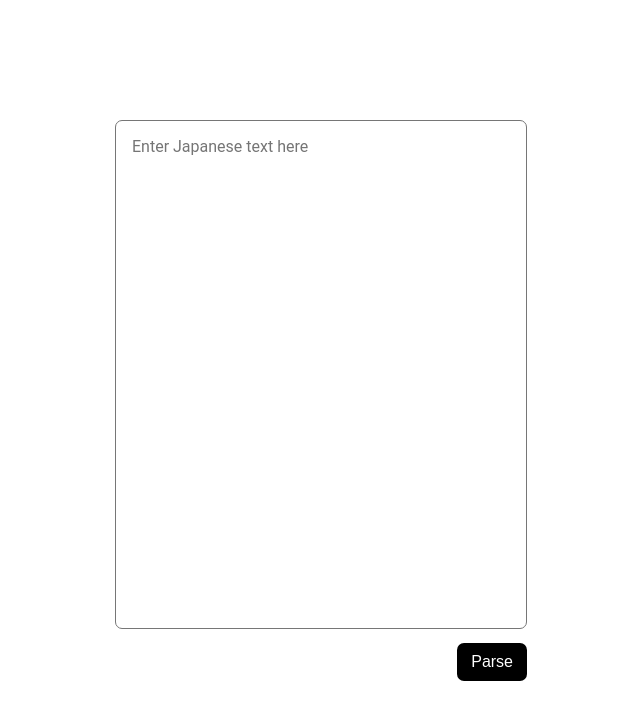
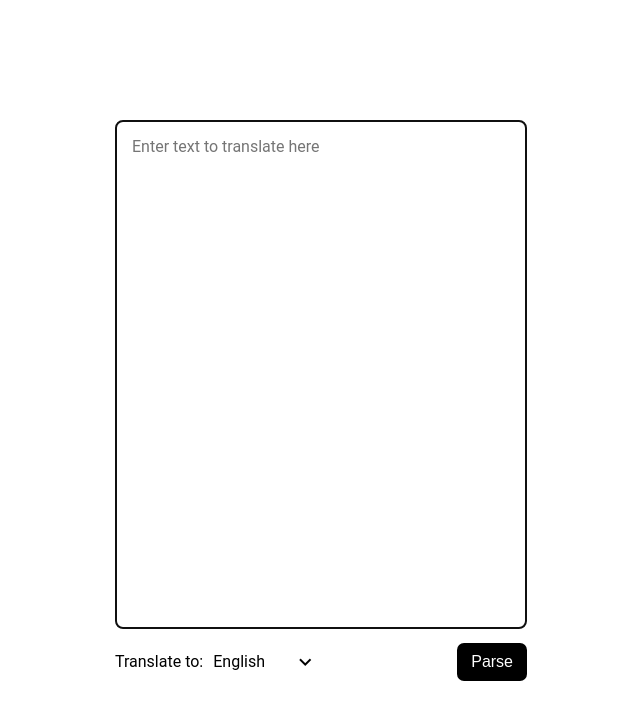
Before and after one commit to lincolnnguyen18/jp-reader, a Vue app: page / in a window 1280 px wide. Shown: the top 720 px of the page, without its empty margins (319-959 px from the left). Built offline with nearby package versions, Linux system fonts and the light colour scheme.

Commit message:
languages

```diff
--- a/src/App.vue
+++ b/src/App.vue
@@ -1,6 +1,41 @@
 <script>
 import Loading from './components/Loading.vue'
+const getCookie = (key) => {
+  let cookie = document.cookie.split('; ')
+  for (let i = 0; i < cookie.length; i++) {
+    let arr = cookie[i].split('=')
+    if (arr[0] === key) {
+      return arr[1]
+    }
+  }
+  return ''
+}
+const clickOutside = {
+  mounted: (el, binding, vnode) => {
+    el.clickOutsideEvent = (e) => {
+      if (!el.contains(e.target)) {
+        binding.value();
+      }
+    };
+    setTimeout(() => {
+      window.addEventListener('click', el.clickOutsideEvent);
+    }, 1);
+  },
+  unmounted: (el) => {
+    window.removeEventListener('click', el.clickOutsideEvent);
+  }
+}
 export default {
+  directives: {
+    clickOutside
+  },
+  computed: {
+    currentLanguageFull: function () {
+      // get index of currentLanguage in langFulls
+      var index = this.langAbbrevs.indexOf(this.currentLanguage)
+      return this.langFulls[index]
+    }
+  },
   data() {
     return {
       japaneseText: "",
@@ -9,7 +44,12 @@ export default {
       language: "ja",
       currentLineText: "",
       backupText: "",
-      loading: false
+      loading: false,
+      langFulls: ["Afrikaans", "Albanian", "Amharic", "Arabic", "Armenian", "Azerbaijani", "Basque", "Belarusian", "Bengali", "Bosnian", "Bulgarian", "Catalan", "Cebuano", "Chinese", "Corsican", "Croatian", "Czech", "Danish", "Dutch", "English", "Esperanto", "Estonian", "Finnish", "French", "Frisian", "Galician", "Georgian", "German", "Greek", "Gujarati", "Haitian Creole", "Hausa", "Hawaiian", "Hebrew", "Hindi", "Hmong", "Hungarian", "Icelandic", "Igbo", "Indonesian", "Irish", "Italian", "Japanese", "Javanese", "Kannada", "Kazakh", "Khmer", "Kinyarwanda", "Korean", "Kurdish", "Kyrgyz", "Lao", "Latvian", "Lithuanian", "Luxembourgish", "Macedonian", "Malagasy", "Malay", "Malayalam", "Maltese", "Maori", "Marathi", "Mongolian", "Myanmar (Burmese)", "Nepali", "Norwegian", "Nyanja (Chichewa)", "Odia (Oriya)", "Pashto", "Persian", "Polish", "Portuguese (Portugal, Brazil)", "Punjabi", "Romanian", "Russian", "Samoan", "Scots Gaelic", "Serbian", "Sesotho", "Shona", "Sindhi", "Sinhala (Sinhalese)", "Slovak", "Slovenian", "Somali", "Spanish", "Sundanese", "Swahili", "Swedish", "Tagalog (Filipino)", "Tajik", "Tamil", "Tatar", "Telugu", "Thai", "Turkish", "Turkmen", "Ukrainian", "Urdu", "Uyghur", "Uzbek", "Vietnamese", "Welsh", "Xhosa", "Yiddish", "Yoruba", "Zulu"],
+      langAbbrevs: ["af", "sq", "am", "ar", "hy", "az", "eu", "be", "bn", "bs", "bg", "ca", "ceb", "zh", "co", "hr", "cs", "da", "nl", "en", "eo", "et", "fi", "fr", "fy", "gl", "ka", "de", "el", "gu", "ht", "ha", "haw", "he", "hi", "hmn", "hu", "is", "ig", "id", "ga", "it", "ja", "jv", "kn", "kk", "km", "rw", "ko", "ku", "ky", "lo", "lv", "lt", "lb", "mk", "mg", "ms", "ml", "mt", "mi", "mr", "mn", "my", "ne", "no", "ny", "or", "ps", "fa", "pl", "pt", "pa", "ro", "ru", "sm", "gd", "sr", "st", "sn", "sd", "si", "sk", "sl", "so", "es", "su", "sw", "sv", "tl", "tg", "ta", "tt", "te", "th", "tr", "tk", "uk", "ur", "ug", "uz", "vi", "cy", "xh", "yi", "yo", "zu"],
+      currentLanguage: "en",
+      languagesOpen: false,
+      sourceLanguage: null
     }
   },
   // computed: {
@@ -26,6 +66,22 @@ export default {
   //   }
   // },
   methods: {
+    openLanguages() {
+      this.languagesOpen = true;
+    },
+    toggleLanguages() {
+      this.languagesOpen = !this.languagesOpen;
+    },
+    closeLanguages() {
+      this.languagesOpen = false;
+    },
+    changeLanguage(langFull) {
+      let index = this.langFulls.indexOf(langFull);
+      this.currentLanguage = this.langAbbrevs[index];
+      // update cookie to remember language
+      document.cookie = "language=" + this.currentLanguage;
+      this.closeLanguages();
+    },
     async updateCurrentLine() {
       if (this.language == "ja") {
         if (this.japaneseText[this.currentLine][1]) {
@@ -37,7 +93,6 @@ export default {
           }
         } else {
           this.$refs.output.innerHTML = "Translation unavailable"
-          console.log('HERERERE')
           console.log(this.japaneseText[this.currentLine])
         }
       } else {
@@ -89,6 +144,7 @@ export default {
           return -1
         }
         this.japaneseText = await this.translateText(textToTranslate)
+        if (this.sourceLanguage == "ja") {
           let newJapaneseText = [];
           for (let i = 0; i < this.japaneseText.length; i++) {
             let line = this.japaneseText[i]
@@ -107,25 +163,49 @@ export default {
                 this.updateCurrentLine()
                 this.loading = false
                 document.getElementById('app').style.justifyContent = "flex-start"
-              // setTimeout(() => {
-              //   console.log('test')
-              //   this.$refs.loading_icon.classList.add("hidden")
-              // }, 10000)
               }
             })
+          }
+        } else if (this.currentLanguage == "ja") {
+          let newJapaneseText = [];
+          for (let i = 0; i < this.japaneseText.length; i++) {
+            let line = this.japaneseText[i]
+            console.log(line[0])
+            console.log(line[1])
+            let newLine = []
+            newLine[1] = line[1].trim()
+            this.getFurigana(line[0].trim()).then(result => {
+              if (result)
+                newLine[0] = result
+              else
+                newLine[0] = line[0].trim()
+              newJapaneseText[i] = newLine
+              if (i == this.japaneseText.length - 1) {
+                this.japaneseText = newJapaneseText
+                this.updateCurrentLine()
+                this.loading = false
+                document.getElementById('app').style.justifyContent = "flex-start"
+              }
+            })
+          }
+        } else {
+          this.updateCurrentLine()
+          this.loading = false
+          document.getElementById('app').style.justifyContent = "flex-start"
         }
       }
     },
     async translateText(text) {
       // remove hash tags from text
       text = text.replace('#', '')
-      const url = "https://translate.googleapis.com/translate_a/single?client=gtx&sl=auto&tl=en&dt=t&q=" + encodeURI(text);
+      const url = `https://translate.googleapis.com/translate_a/single?client=gtx&sl=auto&tl=${this.currentLanguage}&dt=t&q=` + encodeURI(text);
       const result = await fetch(url);
       const json = await result.json();
 
       try {
         console.log(json);
         console.log(json[0]);
+        this.sourceLanguage = json[2]
         return json[0];
       } catch (error) {
         return error.message;
@@ -152,6 +232,10 @@ export default {
     }
   },
   mounted() {
+    // update this.currentLanguage with saved cookie if it exists
+    if (getCookie("language")) {
+      this.currentLanguage = getCookie("language")
+    }
     // listen for arrow key right
     document.addEventListener("keydown", async (e) => {
       if (e.key == "ArrowRight" && !this.loading) {
@@ -191,6 +275,9 @@ export default {
         this.currentLine = 0;
         this.backupText = "";
         document.getElementById('app').style.justifyContent = "center"
+        setTimeout(() => {
+          this.$refs.textarea.focus();
+        }, 100)
       }
     });
   },
@@ -200,12 +287,28 @@ export default {
 
 <template>
   <Loading ref="loading_icon" v-if="loading"></Loading>
-  <textarea v-if="mode == 'input'" cols="40" rows="25" v-model="japaneseText" placeholder="Enter Japanese text here"></textarea>
+  <textarea v-if="mode == 'input'" cols="40" rows="25" v-model="japaneseText" placeholder="Enter text to translate here" ref="textarea" autofocus></textarea>
   <div v-else ref="output" class="output" :class="{'hidden': loading}"></div>
-  <button class="parse-button" ref="parse_button" @click="translate" v-if="mode == 'input'">Parse</button>
+  <div class="bottom" v-if="mode == 'input'">
+    <div class="languages-wrapper">
+      <div class="languages-label">Translate to:</div>
+      <div class="languages">
+        <div class="toggle" @click="toggleLanguages" v-clickOutside="closeLanguages">
+          <span class="current-lang">{{ currentLanguageFull }}</span>
+          <span class="material-icons-outlined">expand_more</span>
+        </div>
+        <div class="popup" v-if="languagesOpen">
+          <div v-for="language in langFulls" class="language" :key="language" @click="changeLanguage(language)">{{ language }}</div>
+        </div>
+      </div>
+    </div>
+    <button class="parse-button" ref="parse_button" @click="translate" >Parse</button>
+  </div>
 </template>
 
 <style>
+@import url('https://fonts.googleapis.com/css?family=Material+Icons|Material+Icons+Outlined|Material+Icons+Two+Tone|Material+Icons+Round|Material+Icons+Sharp');
+
 .hidden {
   display: none !important;
 }
@@ -215,7 +318,7 @@ html, body {
   display: flex;
   align-items: center;
   justify-content: center;
-  font-size: 22px;
+  font-size: 16px;
   font-family: 'Roboto', sans-serif;
 }
 #app {
@@ -237,6 +340,8 @@ textarea {
   line-height: 2;
   padding: 60px 0;
   margin: auto 0;
+  word-break: break-word;
+  font-size: 22px;
 }
 .output span {
   border-bottom: 1px solid black;
@@ -254,4 +359,62 @@ textarea {
   user-select: none;
   font-size: 16px;
 }
+.bottom {
+  display: flex;
+  align-items: center;
+  justify-content: space-between;
+}
+.languages {
+  display: flex;
+  align-items: center;
+  user-select: none;
+  cursor: pointer;
+  position: relative;
+}
+.current-lang {
+  width: 80px;
+  white-space: nowrap;
+  text-overflow: ellipsis;
+  overflow: hidden;
+}
+.toggle {
+  display: flex;
+  align-items: center;
+}
+.popup {
+  position: absolute;
+  bottom: 34px;
+  background: white;
+  padding: 0 3px;
+  left: -10px;
+  width: 130px;
+  border-radius: 7px;
+  height: 300px;
+  overflow-y: auto;
+  box-shadow: 0px 4px 4px rgb(0 0 0 / 25%);
+  border: 1px solid #767676;
+}
+/* .languages-label {
+  margin-right: 10px;
+} */
+.languages-wrapper {
+  display: flex;
+  align-items: center;
+  gap: 10px;
+}
+.language {
+  padding: 10px;
+  cursor: pointer;
+  user-select: none;
+  padding: 6px 10px;
+  cursor: pointer;
+  user-select: none;
+  border-bottom: 1px solid #e1e1e1;
+}
+.language:last-child {
+  border-bottom: none;
+}
+.language:hover {
+  background-color: #e1e1e1;
+}
 </style>
```
Lines whose indentation alone changed are shown as unchanged.
